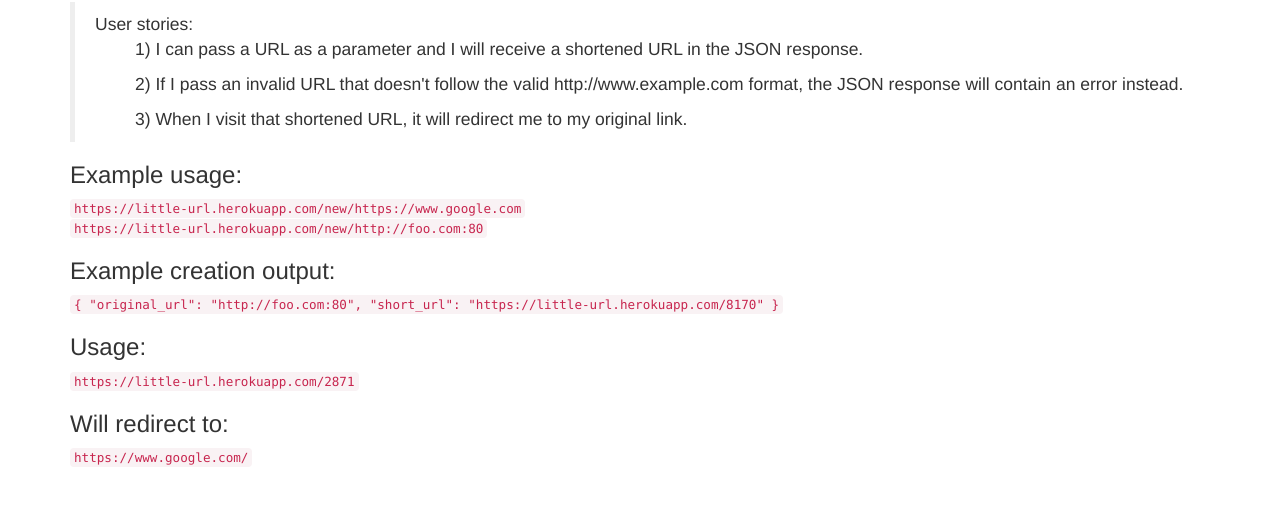
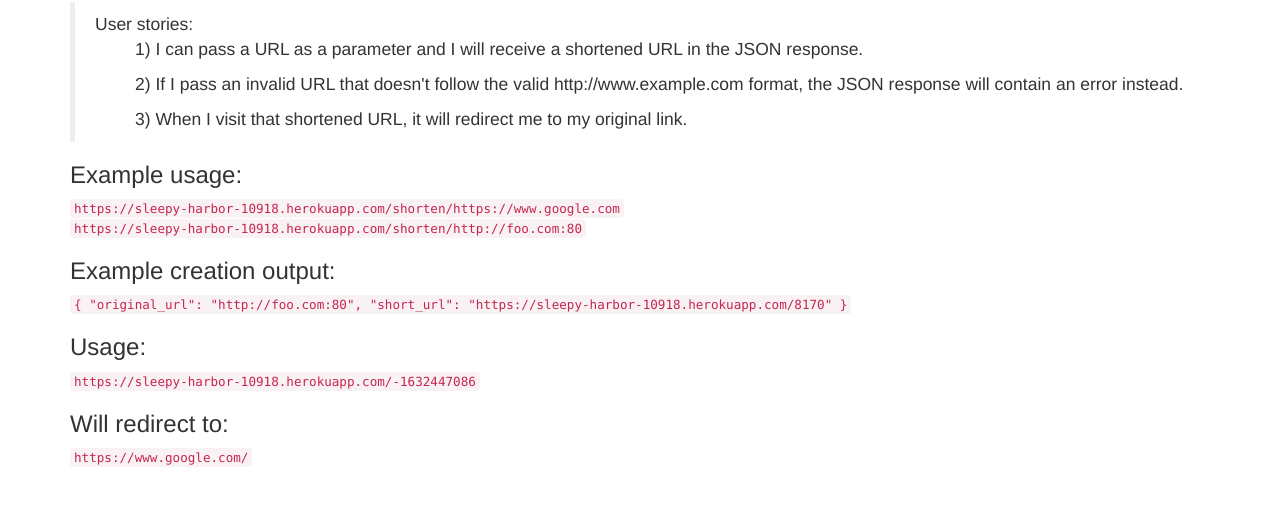
Before and after one commit to abagasra98/URL-Shortener, a website: page views/index.html in a window 1280 px wide. Shown: the part 68-574 px from the top of the page. Drawn offline with nearby package versions, Linux system fonts and the light colour scheme.

Commit message:
Switch to cloud MongoDB

```diff
--- a/views/index.html
+++ b/views/index.html
@@ -17,17 +17,17 @@
                 <ul>3) When I visit that shortened URL, it will redirect me to my original link.</ul>
             </blockquote>
             <h3>Example usage:</h3>
-            <code>https://little-url.herokuapp.com/new/https://www.google.com</code><br>
-            <code>https://little-url.herokuapp.com/new/http://foo.com:80</code>
+            <code>https://sleepy-harbor-10918.herokuapp.com/shorten/https://www.google.com</code><br>
+            <code>https://sleepy-harbor-10918.herokuapp.com/shorten/http://foo.com:80</code>
             <h3>Example creation output:</h3>
             <code>
               {
                 "original_url": "http://foo.com:80",
-                "short_url": "https://little-url.herokuapp.com/8170"
+                "short_url": "https://sleepy-harbor-10918.herokuapp.com/8170"
               }
             </code>
             <h3>Usage:</h3>
-            <code>https://little-url.herokuapp.com/2871</code>
+            <code>https://sleepy-harbor-10918.herokuapp.com/-1632447086</code>
             <h3>Will redirect to:</h3>
             <code>https://www.google.com/</code>
         </div>
```
Also changed, not shown: server.js (+4 -3 lines).
